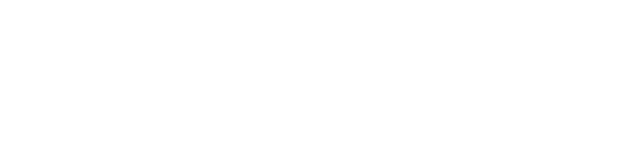
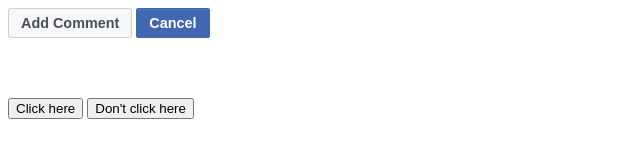
Before and after one commit to ravshan2rtikov/30-css-projects, a plain HTML site: page index.html in a window 1280 px wide. Shown: the whole page, without its empty margins (0-640 px from the left). Drawn offline with Linux system fonts and the light colour scheme.

Commit message:
initial code

```diff
--- a/index.html
+++ b/index.html
@@ -3,9 +3,18 @@
 <head>
   <meta charset="UTF-8">
   <meta name="viewport" content="width=device-width, initial-scale=1.0">
+  <link rel="stylesheet" href="style.css">
   <title>Making Buttons Practice</title>
 </head>
 <body>
-  <h1></h1>
+  <div class="fb-style-buttons">
+    <button class="fb-light-button">Add Comment</button>
+    <button class="fb-dark-button">Cancel</button>
+  </div>
+
+  <div class="btns-3d">
+    <button class="btn-3d-1">Click here</button>
+    <button class="btn-3d-2">Don't click here</button>
+  </div>
 </body>
 </html>
--- a/style.css
+++ b/style.css
@@ -0,0 +1,43 @@
+.fb-dark-button{
+  border-radius: 2px;
+  font-size: 0.9rem;
+  padding: 6px 12px;
+  box-shadow: inset 0 1px 0 0 #4d73bf;
+  background: #4267b2;
+  border: solid 1px #4267b2;
+  color: #fff;
+  text-shadow: #3359a5;
+  font-weight: 600;
+}
+
+.fb-dark-button:hover{
+  background: #2b54a7;
+}
+
+.fb-dark-button:active{
+  background: #1d4698;
+  border-color: #1d4698;
+}
+
+.fb-light-button{
+  border-radius: 2px;
+  font-size: 0.9rem;
+  font-weight: 600;
+  padding: 6px 12px;
+  background: #f6f7f9;
+  border: solid 1px #ced0d4;
+  color: #4b4f56;
+}
+
+.fb-light-button:hover{
+  background: #e9ebee;
+}
+
+.fb-light-button:active{
+  background: #d8dade;
+  border-color: #d8dade;
+}
+
+.btns-3d{
+  margin-top: 60px;
+}
```
